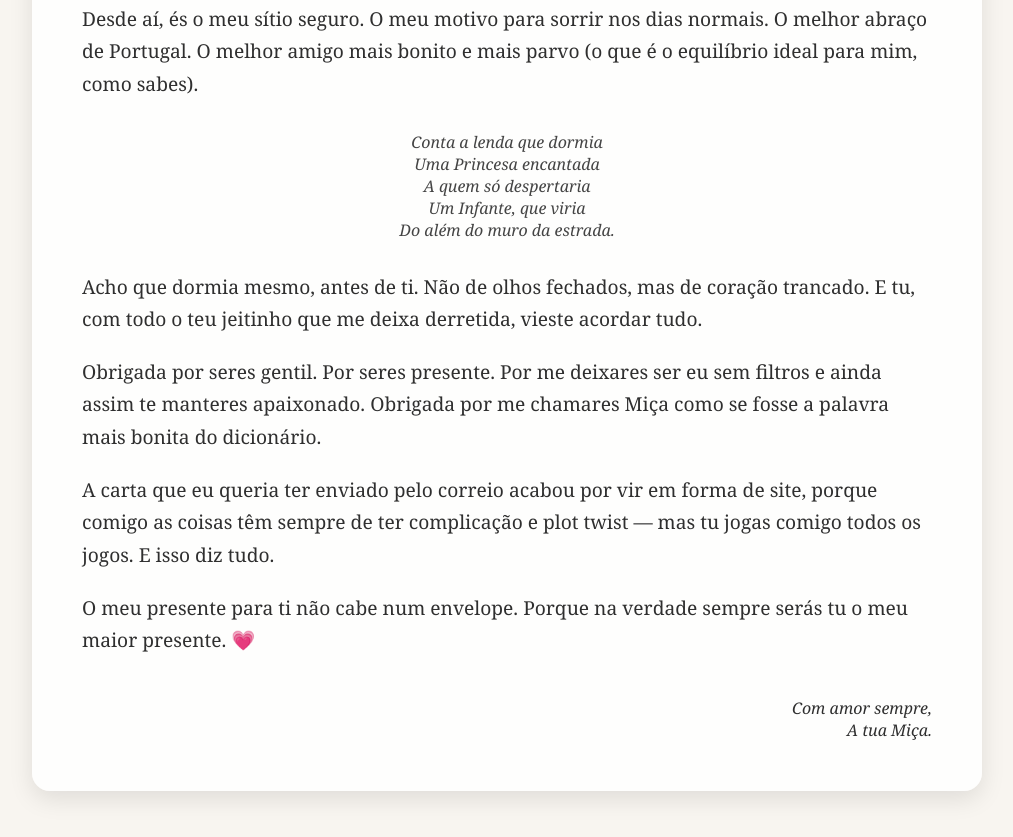
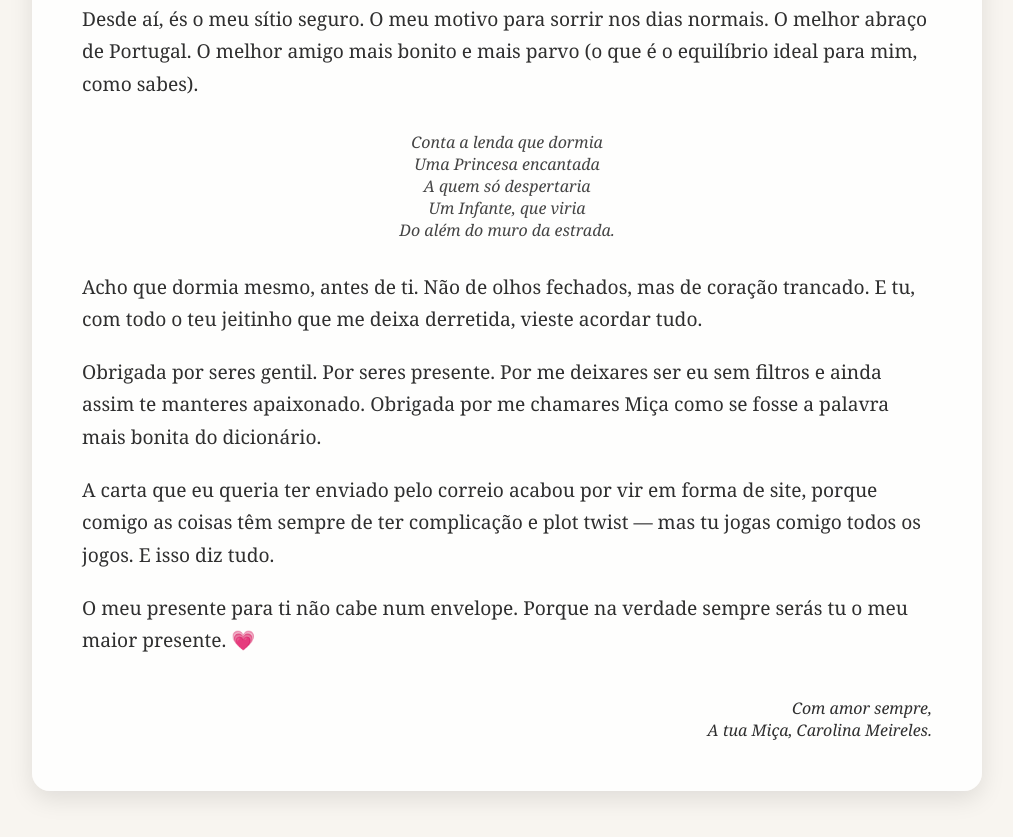
Before and after one commit to cmeirelesm216/anacleto-medieval, a plain HTML site: page pagina9.html in a window 1280 px wide. Shown: the part 393-1230 px from the top of the page, without its empty margins (133-1146 px from the left). Drawn offline with Linux system fonts and the light colour scheme.

Commit message:
pagina9.html

```diff
--- a/pagina9.html
+++ b/pagina9.html
@@ -70,7 +70,7 @@
 
     <div class="assinatura">
       Com amor sempre,<br>
-      A tua Miça.
+      A tua Miça, Carolina Meireles.
     </div>
 
   </div>
```
